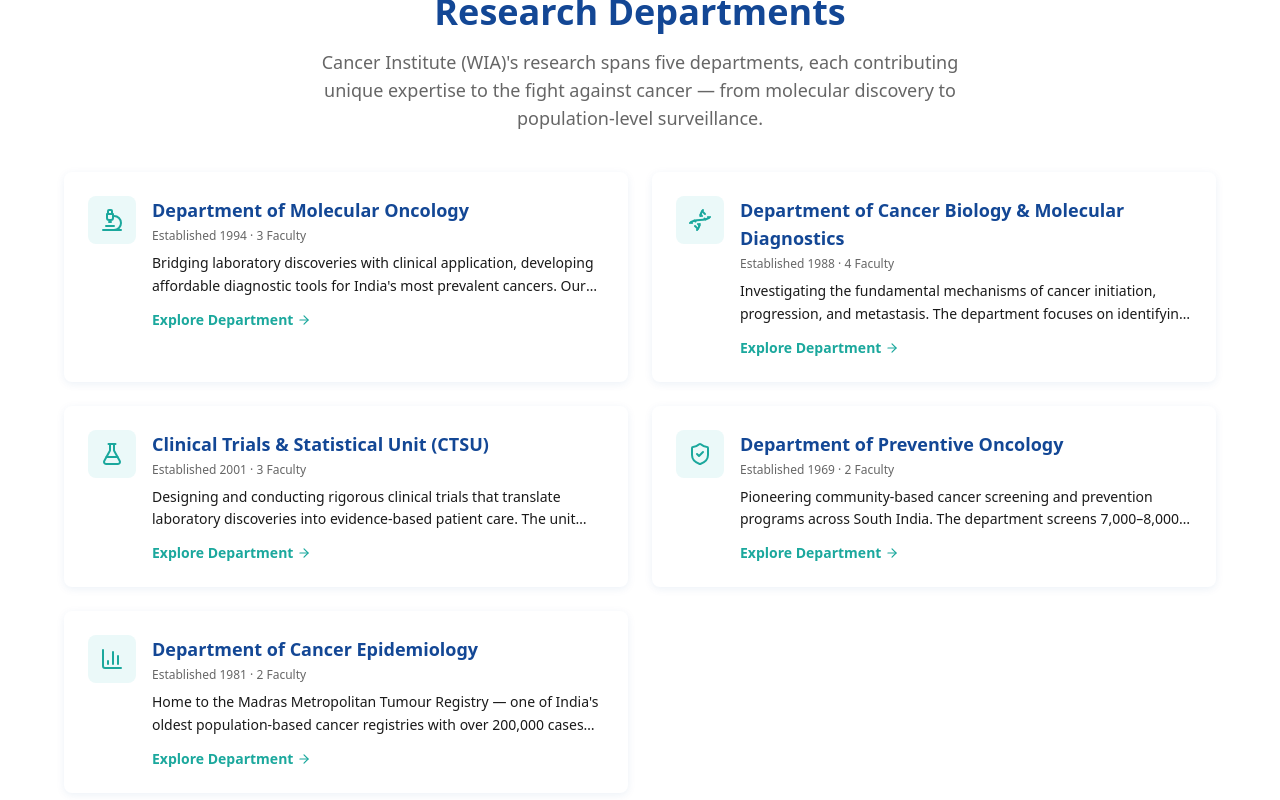
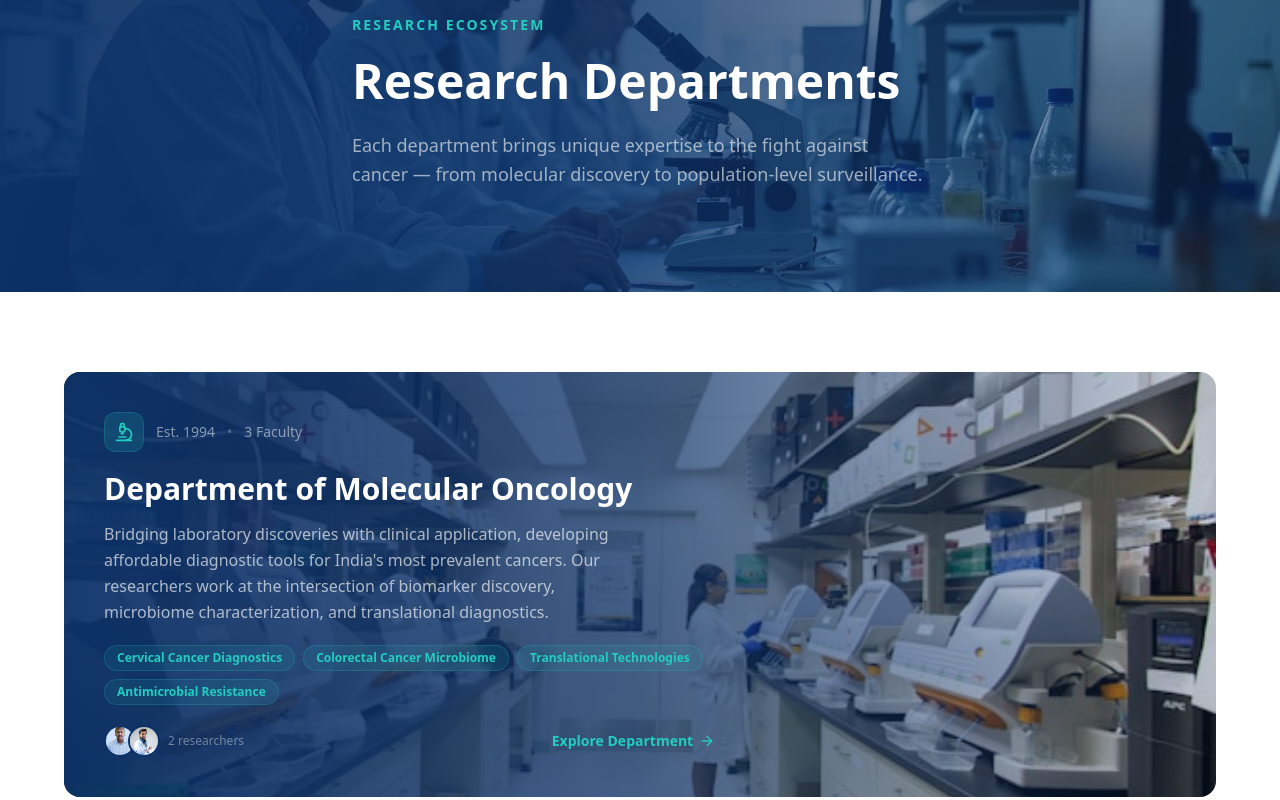
Before and after one commit to cecvic-wigoh/ci-wia-research-pages, a Next.js app: page /research/departments in a window 1280 px wide. Shown: the part 220-1020 px from the top of the page. Built offline with nearby package versions, Linux system fonts and the light colour scheme.

Commit message:
department hero add

```diff
--- a/src/app/research/departments/page.tsx
+++ b/src/app/research/departments/page.tsx
@@ -1,38 +1,193 @@
 import Link from "next/link";
+import Image from "next/image";
+import { ArrowRight, Microscope, Dna, BarChart3, ShieldCheck, FlaskConical } from "lucide-react";
 import Breadcrumb from "@/components/research/Breadcrumb";
-import DepartmentCard from "@/components/research/DepartmentCard";
 import { departments } from "@/data/departments";
+import { faculty } from "@/data/faculty";
+
+const iconMap: Record<string, React.ElementType> = {
+  microscope: Microscope,
+  dna: Dna,
+  "chart-bar": FlaskConical,
+  "shield-check": ShieldCheck,
+  "bar-chart": BarChart3,
+};
 
 export default function DepartmentsPage() {
   return (
     <>
       <Breadcrumb items={[{ label: "Departments" }]} />
 
+      {/* Page Hero */}
+      <section className="relative overflow-hidden min-h-[320px] md:min-h-[380px] flex items-center">
+        <Image
+          src="/research-images/hero-lab.webp"
+          alt="Cancer Institute research laboratory"
+          fill
+          priority
+          className="object-cover"
+          sizes="100vw"
+        />
+        <div className="absolute inset-0 bg-gradient-to-r from-[var(--ci-blue-dark)]/95 via-[var(--ci-blue-dark)]/80 to-[var(--ci-blue-dark)]/40" />
+        <div className="relative z-10 section-inner py-16 md:py-24">
+          <p className="text-[var(--ci-teal)] font-bold text-sm tracking-[0.15em] uppercase mb-4">
+            Research Ecosystem
+          </p>
+          <h1 className="font-heading text-4xl md:text-5xl font-bold text-white leading-tight mb-5 max-w-2xl">
+            Research Departments
+          </h1>
+          <p className="text-white/60 text-lg leading-relaxed max-w-xl">
+            Each department brings unique expertise to the fight against
+            cancer — from molecular discovery to population-level surveillance.
+          </p>
+        </div>
+      </section>
+
+      {/* Department Cards */}
       <section className="section">
         <div className="section-inner">
-          <div className="text-center mb-10">
-            <h1 className="font-heading text-3xl md:text-4xl font-bold text-[var(--ci-blue)] mb-4">
-              Research Departments
-            </h1>
-            <p className="text-[var(--ci-gray-600)] max-w-2xl mx-auto text-lg">
-              Cancer Institute (WIA)&apos;s research spans five departments,
-              each contributing unique expertise to the fight against cancer —
-              from molecular discovery to population-level surveillance.
-            </p>
+          <div className="space-y-6">
+            {departments.map((dept, index) => {
+              const Icon = iconMap[dept.icon] || Microscope;
+              const deptFaculty = faculty.filter(
+                (f) => f.departmentSlug === dept.slug
+              );
+              const isEven = index % 2 === 0;
+
+              return (
+                <Link
+                  key={dept.slug}
+                  href={`/research/departments/${dept.slug}`}
+                  className="group block"
+                >
+                  <div className={`relative rounded-2xl overflow-hidden ${
+                    dept.image ? "min-h-[280px] md:min-h-[320px]" : "bg-white border border-[var(--ci-gray-200)]"
+                  }`}>
+                    {/* Background Image */}
+                    {dept.image && (
+                      <>
+                        <Image
+                          src={dept.image}
+                          alt={dept.name}
+                          fill
+                          className="object-cover transition-transform duration-700 group-hover:scale-105"
+                          sizes="(max-width: 768px) 100vw, 1200px"
+                        />
+                        <div className={`absolute inset-0 ${
+                          isEven
+                            ? "bg-gradient-to-r from-[var(--ci-blue-dark)]/95 via-[var(--ci-blue-dark)]/75 to-[var(--ci-blue-dark)]/20"
+                            : "bg-gradient-to-l from-[var(--ci-blue-dark)]/95 via-[var(--ci-blue-dark)]/75 to-[var(--ci-blue-dark)]/20"
+                        }`} />
+                      </>
+                    )}
+
+                    {/* Content */}
+                    <div className={`relative z-10 p-8 md:p-10 flex flex-col justify-center min-h-[280px] md:min-h-[320px] ${
+                      isEven ? "md:max-w-[60%]" : "md:max-w-[60%] md:ml-auto"
+                    }`}>
+                      {/* Icon + Meta */}
+                      <div className="flex items-center gap-3 mb-4">
+                        <div className="w-10 h-10 rounded-xl bg-[var(--ci-teal)]/15 backdrop-blur-sm flex items-center justify-center border border-[var(--ci-teal)]/20">
+                          <Icon className="h-5 w-5 text-[var(--ci-teal)]" />
+                        </div>
+                        <div className="flex items-center gap-3 text-sm">
+                          <span className={dept.image ? "text-white/50" : "text-[var(--ci-gray-600)]"}>
+                            Est. {dept.established}
+                          </span>
+                          <span className={dept.image ? "text-white/25" : "text-[var(--ci-gray-300)]"}>
+                            &bull;
+                          </span>
+                          <span className={dept.image ? "text-white/50" : "text-[var(--ci-gray-600)]"}>
+                            {dept.facultyCount} Faculty
+                          </span>
+                        </div>
+                      </div>
+
+                      {/* Title */}
+                      <h2 className={`font-heading text-2xl md:text-3xl font-bold leading-snug mb-3 ${
+                        dept.image ? "text-white" : "text-[var(--ci-blue)]"
+                      }`}>
+                        {dept.name}
+                      </h2>
+
+                      {/* Description */}
+                      <p className={`text-base leading-relaxed mb-5 max-w-lg ${
+                        dept.image ? "text-white/65" : "text-[var(--ci-gray-600)]"
+                      }`}>
+                        {dept.description}
+                      </p>
+
+                      {/* Focus Area Tags */}
+                      <div className="flex flex-wrap gap-2 mb-5">
+                        {dept.focusAreas.map((area) => (
+                          <span
+                            key={area}
+                            className={`px-3 py-1 text-xs font-bold rounded-full ${
+                              dept.image
+                                ? "text-[var(--ci-teal)] bg-[var(--ci-teal)]/10 border border-[var(--ci-teal)]/20 backdrop-blur-sm"
+                                : "text-[var(--ci-teal-dark)] bg-[var(--ci-light)]"
+                            }`}
+                          >
+                            {area}
+                          </span>
+                        ))}
+                      </div>
+
+                      {/* Faculty Avatars + CTA */}
+                      <div className="flex items-center justify-between">
+                        {deptFaculty.length > 0 && (
+                          <div className="flex items-center gap-2">
+                            <div className="flex -space-x-2">
+                              {deptFaculty.slice(0, 4).map((member) => (
+                                <div
+                                  key={member.slug}
+                                  className="w-8 h-8 rounded-full border-2 border-[var(--ci-blue-dark)] overflow-hidden bg-gradient-to-br from-[var(--ci-blue)] to-[var(--ci-teal)]"
+                                >
+                                  {member.photo ? (
+                                    <Image
+                                      src={member.photo}
+                                      alt={member.name}
+                                      width={32}
+                                      height={32}
+                                      className="w-full h-full object-cover"
+                                    />
+                                  ) : (
+                                    <div className="w-full h-full flex items-center justify-center">
+                                      <span className="text-[10px] font-bold text-white/70">
+                                        {member.initials}
+                                      </span>
+                                    </div>
+                                  )}
+                                </div>
+                              ))}
+                            </div>
+                            <span className={`text-xs font-medium ${
+                              dept.image ? "text-white/40" : "text-[var(--ci-gray-500)]"
+                            }`}>
+                              {deptFaculty.length} researcher{deptFaculty.length !== 1 ? "s" : ""}
+                            </span>
+                          </div>
+                        )}
+                        <span className="inline-flex items-center gap-1.5 text-[var(--ci-teal)] text-sm font-bold group-hover:gap-3 transition-all">
+                          Explore Department
+                          <ArrowRight className="h-4 w-4" />
+                        </span>
+                      </div>
+                    </div>
+                  </div>
+                </Link>
+              );
+            })}
           </div>
 
-          <div className="grid grid-cols-1 md:grid-cols-2 gap-6">
-            {departments.map((dept) => (
-              <DepartmentCard key={dept.slug} department={dept} />
-            ))}
-          </div>
-
-          <div className="mt-12 text-center">
+          {/* CTA */}
+          <div className="mt-14 text-center">
             <Link
               href="/research/faculty"
-              className="inline-flex items-center gap-2 px-6 py-3 border-2 border-[var(--ci-blue)] text-[var(--ci-blue)] font-bold rounded-lg hover:bg-[var(--ci-blue)] hover:text-white transition-colors"
+              className="inline-flex items-center gap-2 px-7 py-3.5 border-2 border-[var(--ci-blue)] text-[var(--ci-blue)] font-bold rounded-lg hover:bg-[var(--ci-blue)] hover:text-white transition-colors"
             >
               Browse All Faculty
+              <ArrowRight className="h-4 w-4" />
             </Link>
           </div>
         </div>
```
Also changed, not shown: src/app/research/departments/[slug]/page.tsx (+62 -18 lines).
